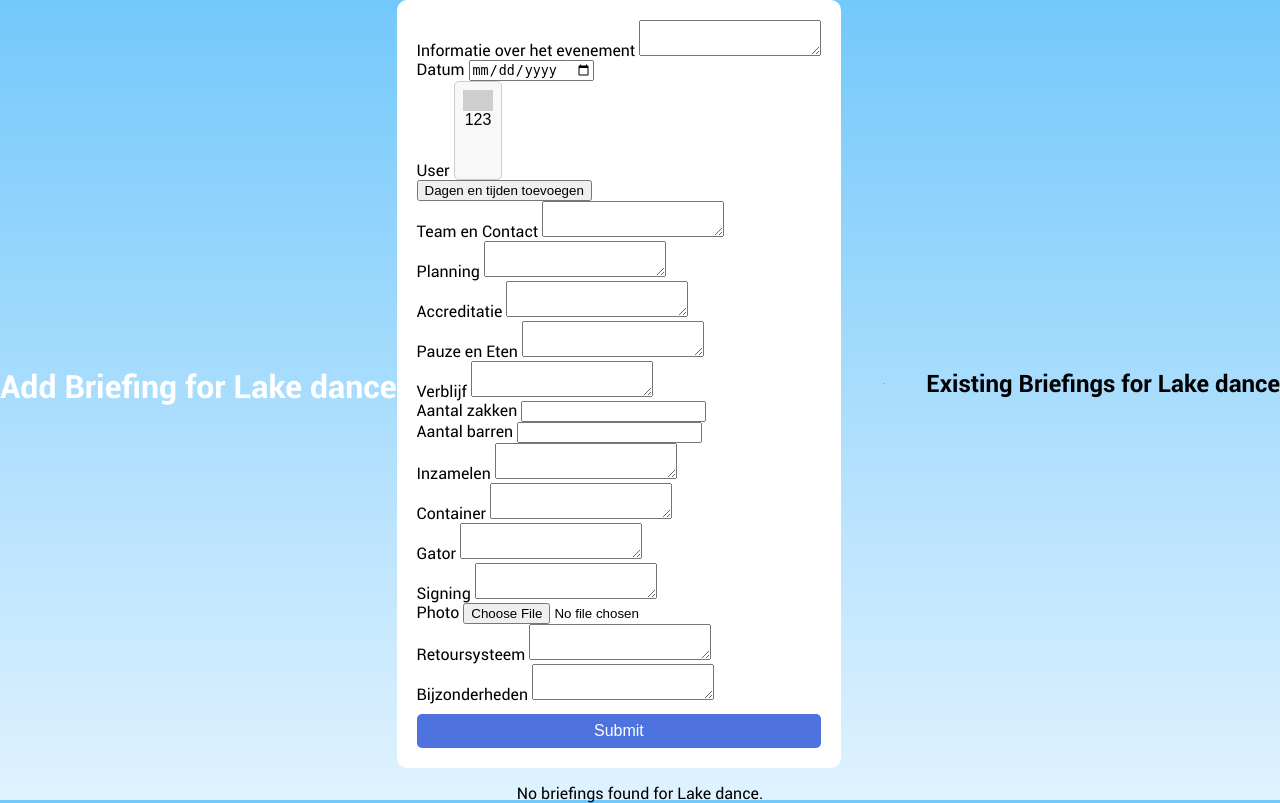
After one commit to HugovanderGeest/Petapp, a Flask app: page /briefing in a window 1280 px wide. The commit adds this page. Run offline with Flask 3, Linux system fonts and the light colour scheme; some libraries are stand-ins or nearby versions.

Commit message:
Update CSS and HTML files

```diff
--- a/app.py
+++ b/app.py
@@ -11,8 +11,10 @@ from wtforms import StringField, PasswordField, SubmitField, BooleanField
 from wtforms.validators import DataRequired, URL
 from wtforms_sqlalchemy.fields import QuerySelectField
 from werkzeug.security import generate_password_hash, check_password_hash
+from wtforms import StringField, SubmitField, FormField, FieldList
 import requests
 import pandas as pd
+from flask_wtf.file import FileField, FileAllowed
 from flask import current_app
 from wtforms import SelectField, Form
 from flask import send_from_directory
@@ -20,7 +22,10 @@ from flask import Flask, send_from_directory
 from flask_migrate import Migrate
 from flask_login import LoginManager
 from flask_login import current_user
+from wtforms import TextAreaField, IntegerField, DateField
 from flask_login import UserMixin, login_user, login_required, logout_user, current_user  # Import UserMixin and login_user
+from wtforms_sqlalchemy.fields import QuerySelectMultipleField
+from wtforms import SelectMultipleField, widgets
 
 app = Flask(__name__)
 login_manager = LoginManager(app)
@@ -35,7 +40,6 @@ ALLOWED_EXTENSIONS = {'png', 'jpg', 'jpeg', 'gif'}
 def allowed_file(filename):
     return '.' in filename and \
            filename.rsplit('.', 1)[1].lower() in ALLOWED_EXTENSIONS
-
 
 db = SQLAlchemy(app)
 
@@ -82,6 +86,10 @@ class ChangeLog(db.Model):
 
     def __repr__(self):
         return f'<ChangeLog {self.field} - Old Value: {self.old_value}, New Value: {self.new_value}, Timestamp: {self.timestamp}>'
+
+class MultiCheckboxField(SelectMultipleField):
+    widget = widgets.ListWidget(prefix_label=False)
+    option_widget = widgets.CheckboxInput()
 
 class BarPhoto(db.Model):
     id = db.Column(db.Integer, primary_key=True)
@@ -546,6 +554,13 @@ def location(user_id, location_id):
 
     return render_template('location.html', location=location, bars=bars, bar_form=bar_form, from_admin=from_admin, bar_link_form=bar_link_form, current_user=current_user)
 
+@app.route('/briefing')
+def briefing():
+    locations = Location.query.all()  # Query all locations from the database
+    form = BriefingForm()  # Initialize your form
+    return render_template('briefing.html', locations=locations, form=form)
+
+
 @app.template_filter('hours_since')
 def hours_since(dt):
     if dt is None:
@@ -579,6 +594,124 @@ def log_change():
     db.session.commit()
 
     return jsonify({'success': 'Change logged successfully'}), 200
+
+@app.route('/location/<int:location_id>/briefing', methods=['GET', 'POST'])
+def location_briefing(location_id):
+    location = Location.query.get_or_404(location_id)
+    form = BriefingForm()
+    if form.validate_on_submit():
+        new_briefing = Briefing(
+            information=form.information.data,
+            date=form.date.data,
+            event_time=form.event_time.data,
+            team_contact=form.team_contact.data,
+            planning=form.planning.data,
+            accreditation=form.accreditation.data,
+            break_food=form.break_food.data,
+            accommodation=form.accommodation.data,
+            production_bags=form.production_bags.data,
+            production_bars=form.production_bars.data,
+            collection=form.collection.data,
+            container=form.container.data,
+            gator=form.gator.data,
+            signing=form.signing.data,
+            return_system=form.return_system.data,
+            special_notes=form.special_notes.data,
+            location_id=location_id
+        )
+        db.session.add(new_briefing)
+        db.session.commit()
+        flash('Briefing added successfully.')
+        # Redirect to the same page (/briefing) without including location_id
+        return redirect(url_for('location_briefing', location_id=location_id))
+
+    # Get existing briefings for the location if needed
+    briefings = Briefing.query.filter_by(location_id=location_id).all()
+
+    return render_template('briefing.html', form=form, location=location, briefings=briefings)
+
+@app.route('/add_briefing/<int:location_id>', methods=['GET', 'POST'])
+@login_required
+def add_briefing(location_id):
+    location = Location.query.get_or_404(location_id)
+    form = BriefingForm()
+    if form.validate_on_submit():
+        briefing = Briefing(
+            information=form.information.data,
+            date=form.date.data,
+            event_time=form.event_time.data,
+            team_contact=form.team_contact.data,
+            planning=form.planning.data,
+            accreditation=form.accreditation.data,
+            break_food=form.break_food.data,
+            accommodation=form.accommodation.data,
+            production_bags=form.production_bags.data,
+            production_bars=form.production_bars.data,
+            collection=form.collection.data,
+            container=form.container.data,
+            gator=form.gator.data,
+            signing=form.signing.data,
+            return_system=form.return_system.data,
+            special_notes=form.special_notes.data,
+            location_id=location_id
+        )
+        db.session.add(briefing)
+        db.session.commit()
+        flash('Briefing added successfully!')
+        return redirect(url_for('location_briefing', location_id=location_id))
+    return render_template('add_briefing.html', form=form, location_id=location_id)
+
+
+class Briefing(db.Model):
+    id = db.Column(db.Integer, primary_key=True)
+    information = db.Column(db.Text, nullable=False)
+    date = db.Column(db.Date, nullable=False)
+    event_time = db.Column(db.String(120), nullable=False)
+    location_id = db.Column(db.Integer, db.ForeignKey('location.id'), nullable=False)
+    photo_filename = db.Column(db.String(255), nullable=True)
+    user_id = db.Column(db.Integer, db.ForeignKey('user.id'), nullable=True)
+    location = db.relationship('Location', backref=db.backref('briefings', lazy=True))
+    team_contact = db.Column(db.Text, nullable=True)
+    planning = db.Column(db.Text, nullable=True)
+    accreditation = db.Column(db.Text, nullable=True)
+    break_food = db.Column(db.Text, nullable=True)
+    accommodation = db.Column(db.Text, nullable=True)
+    production_bags = db.Column(db.Integer, nullable=True)
+    production_bars = db.Column(db.Integer, nullable=True)
+    collection = db.Column(db.Text, nullable=True)
+    container = db.Column(db.Text, nullable=True)
+    gator = db.Column(db.Text, nullable=True)
+    signing = db.Column(db.Text, nullable=True)
+    return_system = db.Column(db.Text, nullable=True)
+    special_notes = db.Column(db.Text, nullable=True)
+    user = db.relationship('User', backref='briefings')
+
+class DayTimeEntryForm(FlaskForm):
+    day = StringField('Day', validators=[DataRequired()])
+    time = StringField('Time', validators=[DataRequired()])
+
+
+class BriefingForm(FlaskForm):
+    information = TextAreaField('Informatie over het evenement', validators=[DataRequired()])
+    date = DateField('Datum', format='%Y-%m-%d', validators=[DataRequired()])
+    event_time = StringField('Event Time')
+    user = QuerySelectField('User', query_factory=lambda: User.query, allow_blank=True, get_label='username')
+    photo = FileField('Photo', validators=[FileAllowed(['jpg', 'png', 'jpeg'], 'Images only!')])
+    day_time_entries = FieldList(FormField(DayTimeEntryForm), min_entries=1, max_entries=10)
+    team_contact = TextAreaField('Team en Contact')
+    planning = TextAreaField('Planning')
+    accreditation = TextAreaField('Accreditatie')
+    break_food = TextAreaField('Pauze en Eten')
+    accommodation = TextAreaField('Verblijf')
+    production_bags = IntegerField('Aantal zakken')
+    production_bars = IntegerField('Aantal barren')
+    collection = TextAreaField('Inzamelen')
+    container = TextAreaField('Container')
+    gator = TextAreaField('Gator')
+    signing = TextAreaField('Signing')
+    return_system = TextAreaField('Retoursysteem')
+    special_notes = TextAreaField('Bijzonderheden')
+    submit = SubmitField('Submit')
 
 @app.route('/change_log')
 def change_log():
--- a/static/main.css
+++ b/static/main.css
@@ -1334,9 +1334,6 @@ input[type="submit"] {
 }
 
 @media (max-width: 600px) {
-    .cube-container {
-        width: 90%;
-    }
 
     .input-group input[type="number"],
     input[type="submit"] {
@@ -1347,6 +1344,10 @@ input[type="submit"] {
         /* Adjust padding to fit smaller screens */
     }
 }
+
+.cube-container.bottom-boy {
+    height: 65vh;
+  }
 
 .modal {
     display: none;
@@ -1758,6 +1759,13 @@ input[type="submit"] {
     background-color: #C82333;
 }
 
+.removeZak {
+    font-size: 20px;
+  padding: 15px !important;
+  border-radius: 15px !important;
+}
+
+
 .zakkenField input {
     padding: 20px;
     border-radius: 20px;
@@ -1768,7 +1776,7 @@ input[type="submit"] {
 .zakkenField button {
     margin-bottom: 20px;
     margin-top: 10px;
-    background-color: #f44336;
+    background-color: #4E73DF;
     padding: 10px;
     border: none;
     color: white;
--- /dev/null
+++ b/templates/briefing.html
@@ -0,0 +1,109 @@
+<!DOCTYPE html>
+<html lang="en">
+<head>
+    <meta charset="UTF-8">
+    <meta name="viewport" content="width=device-width, initial-scale=1.0">
+    <link rel="stylesheet" href="{{ url_for('static', filename='main.css') }}">
+    <link rel="stylesheet" href="https://cdnjs.cloudflare.com/ajax/libs/font-awesome/5.15.1/css/all.min.css">
+    <title>Briefing Overview</title>
+</head>
+<body>
+    {% for location in locations %}
+    <h1>Add Briefing for {{ location.name }}</h1>
+    <!-- The form for adding a new briefing -->
+    <!-- No need for a separate 'Add Briefing' link, as the form is directly on the page -->
+    <form method="POST" action="{{ url_for('location_briefing', location_id=location.id) }}" enctype="multipart/form-data">
+        {{ form.hidden_tag() }}
+        <div>{{ form.information.label }} {{ form.information }}</div>
+        <div>{{ form.date.label }} {{ form.date }}</div>
+        <div>{{ form.user.label }} {{ form.user(multiple="multiple") }}</div>
+        <!-- <div>{{ form.event_time.label }} {{ form.event_time }}</div> -->
+        <div id="day-time-entries-container"></div>
+        <button type="button" id="add-day-time-entry">Dagen en tijden toevoegen</button>
+        <div>{{ form.team_contact.label }} {{ form.team_contact }}</div>
+        <div>{{ form.planning.label }} {{ form.planning }}</div>
+        <div>{{ form.accreditation.label }} {{ form.accreditation }}</div>
+        <div>{{ form.break_food.label }} {{ form.break_food }}</div>
+        <div>{{ form.accommodation.label }} {{ form.accommodation }}</div>
+        <div>{{ form.production_bags.label }} {{ form.production_bags }}</div>
+        <div>{{ form.production_bars.label }} {{ form.production_bars }}</div>
+        <div>{{ form.collection.label }} {{ form.collection }}</div>
+        <div>{{ form.container.label }} {{ form.container }}</div>
+        <div>{{ form.gator.label }} {{ form.gator }}</div>
+        <div>{{ form.signing.label }} {{ form.signing }}</div>
+        <!-- Photo upload field -->
+        <div>{{ form.photo.label }} {{ form.photo }}</div>
+        <div>{{ form.return_system.label }} {{ form.return_system }}</div>
+        <div>{{ form.special_notes.label }} {{ form.special_notes }}</div>
+        <!-- Dynamically added day-time entries will go here -->
+        <div>{{ form.submit() }}</div>
+    </form>
+
+    <hr>
+
+    <!-- Display submitted form data -->
+    {% if submitted_form %}
+    <h2>Submitted Briefing</h2>
+    <div>
+        <p><strong>Information:</strong> {{ submitted_form.information.data }}</p>
+        <p><strong>Date:</strong> {{ submitted_form.date.data }}</p>
+        <p><strong>Users:</strong>
+            {% for user in submitted_form.user.data %}
+                {{ user }}{% if not loop.last %}, {% endif %}
+            {% endfor %}
+        </p>
+        <!-- Add other form fields here -->
+    </div>
+    {% endif %}
+
+    <h2>Existing Briefings for {{ location.name }}</h2>
+    {% for briefing in location.briefings %}
+    <div>
+        <h3>{{ briefing.date }}: {{ briefing.event_time }}</h3>
+        <p><strong>Information:</strong> {{ briefing.information }}</p>
+        <p><strong>Date:</strong> {{ briefing.date }}</p>
+        <p><strong>Event Time:</strong> {{ briefing.event_time }}</p>
+        <p><strong>Team Contact:</strong> {{ briefing.team_contact }}</p>
+        <p><strong>Planning:</strong> {{ briefing.planning }}</p>
+        <p><strong>Accreditation:</strong> {{ briefing.accreditation }}</p>
+        <p><strong>Break and Food:</strong> {{ briefing.break_food }}</p>
+        <p><strong>Accommodation:</strong> {{ briefing.accommodation }}</p>
+        <p><strong>Production Bags:</strong> {{ briefing.production_bags }}</p>
+        <p><strong>Production Bars:</strong> {{ briefing.production_bars }}</p>
+        <p><strong>Collection:</strong> {{ briefing.collection }}</p>
+        <p><strong>Container:</strong> {{ briefing.container }}</p>
+        <p><strong>Gator:</strong> {{ briefing.gator }}</p>
+        <p><strong>Signing:</strong> {{ briefing.signing }}</p>
+        <p><strong>Return System:</strong> {{ briefing.return_system }}</p>
+        <p><strong>Special Notes:</strong> {{ briefing.special_notes }}</p>
+    </div>
+    {% else %}
+    <p>No briefings found for {{ location.name }}.</p>
+    {% endfor %}
+    {% endfor %}
+
+    <script src="https://ajax.googleapis.com/ajax/libs/jquery/3.5.1/jquery.min.js"></script>
+
+    <script>
+        $(document).ready(function(){
+            // Initialize a variable to keep track of the number of day-time entries added
+            var dayTimeEntriesCount = 0;
+
+            $("#add-day-time-entry").click(function(){
+                // Increment the count each time the button is clicked
+                dayTimeEntriesCount++;
+
+                // Update the newEntryHtml string to include the count for each set of inputs
+                var newEntryHtml = `<div>
+                                        <label>${dayTimeEntriesCount}</label>
+                                        <input type="text" name="day_time_entries-${dayTimeEntriesCount}-start_time" placeholder="Van">
+                                        <input type="text" name="day_time_entries-${dayTimeEntriesCount}-end_time" placeholder="Tot">
+                                    </div>`;
+
+                // Append the updated HTML to the container
+                $("#day-time-entries-container").append(newEntryHtml);
+            });
+        });
+    </script>
+</body>
+</html>
```
Also changed, not shown: templates/bar.html (+6 -4 lines), instance/test.db, 1 other file.
